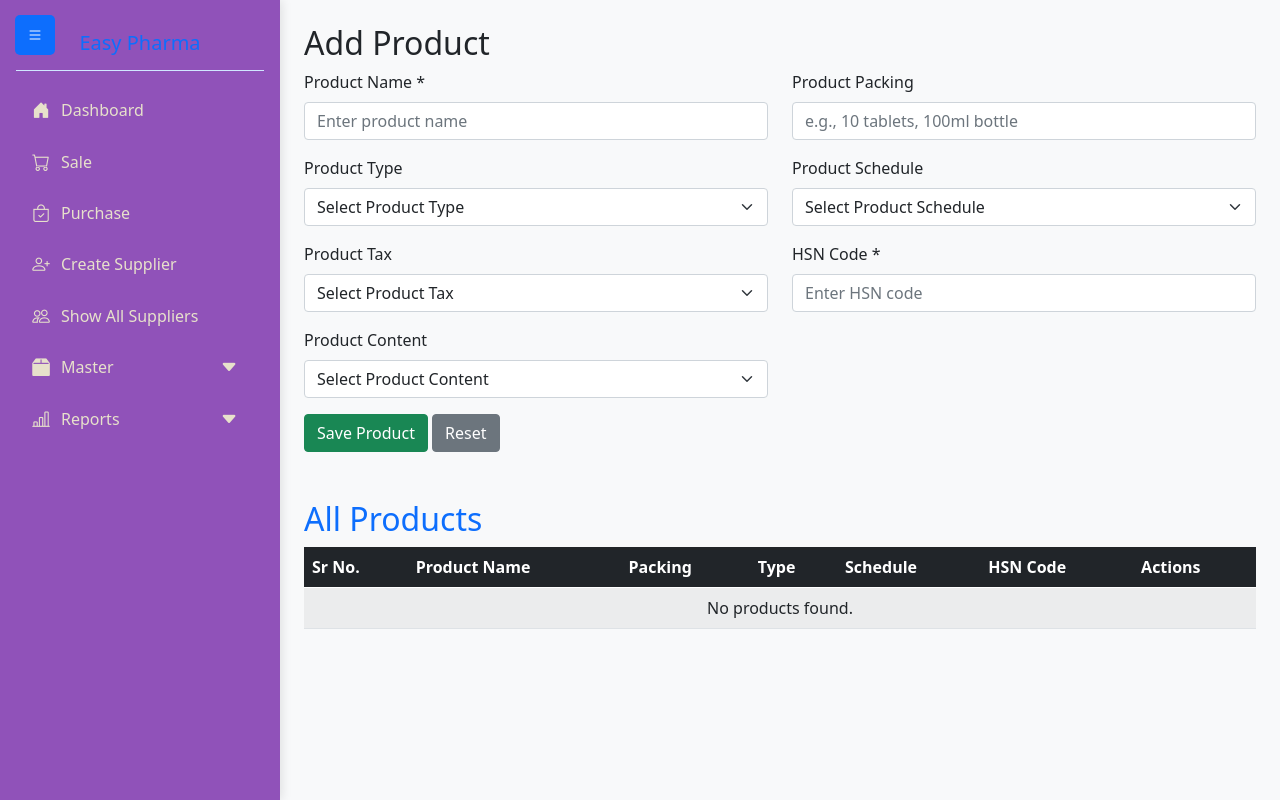
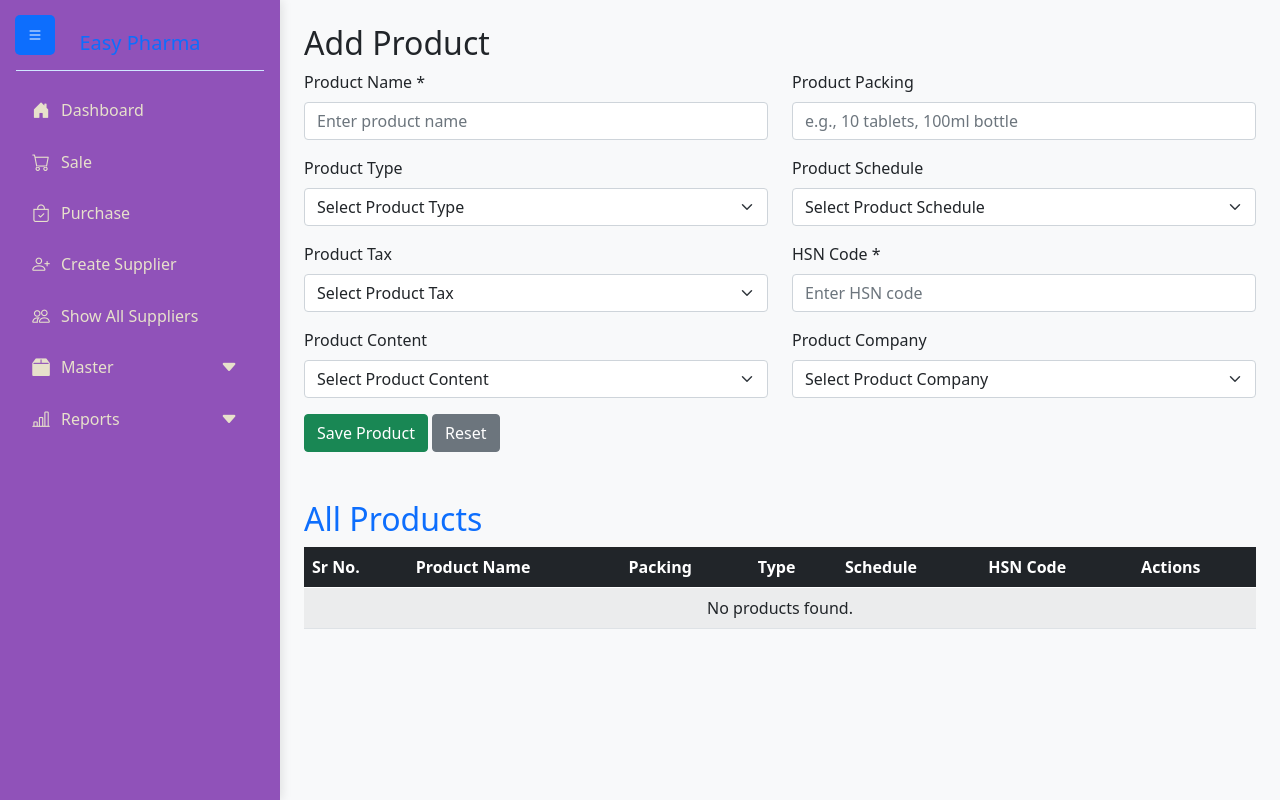
Before and after one commit to farooq1993/easy-pharma, a Django app: page /master/products/ in a window 1280 px wide. Run offline with Django 5.2, Linux system fonts and the light colour scheme; data that the repository does not hold is empty; some libraries are stand-ins or nearby versions.

Commit message:
added compnay name

```diff
--- a/easypharma/templates/masters/product.html
+++ b/easypharma/templates/masters/product.html
@@ -94,6 +94,16 @@
                         <option value="">Select Product Content</option>
                         {% for content in product_contents %}
                             <option value="{{ content.id }}">{{ content.content_name }}</option>
+                        {% endfor %}
+                    </select>
+                </div>
+
+                <div class="col-md-6 mb-3">
+                    <label for="productContent" class="form-label">Product Company</label>
+                    <select class="form-select" id="productContent" name="compny_name">
+                        <option value="">Select Product Company</option>
+                        {% for company in compny_name %}
+                            <option value="{{ company.id }}">{{ company.company_name }}</option>
                         {% endfor %}
                     </select>
                 </div>
--- a/easypharma/views/master.py
+++ b/easypharma/views/master.py
@@ -4,7 +4,7 @@ from django.contrib import messages
 from django.http import JsonResponse
 import json
 
-from easypharma.models.Items import (ProductContent,
+from easypharma.models.Items import (DrugCompnay, ProductContent,
                                      ProductSchedule,
                                      ProductTax, ProductType, Products)
 
@@ -129,6 +129,7 @@ class ProductCreate(View):
             'product_schedules': ProductSchedule.objects.all(),
             'product_taxes': ProductTax.objects.all(),
             'product_contents': ProductContent.objects.all(),
+            'compny_name': DrugCompnay.objects.all(),
         }
         return render(request, self.template_name, context)
 
@@ -141,6 +142,7 @@ class ProductCreate(View):
             product_tax_id = request.POST.get("product_tax")
             product_hsn_code = request.POST.get("product_hsn_code")
             product_content_id = request.POST.get("product_content")
+            compny_name_id = request.POST.get("compny_name")
 
             # Validate required fields
             if not product_name or not product_hsn_code:
@@ -155,7 +157,8 @@ class ProductCreate(View):
                 product_schedule_id=product_schedule_id or None,
                 product_tax_id=product_tax_id or None,
                 product_hsn_code=product_hsn_code,
-                product_content_id=product_content_id or None
+                product_content_id=product_content_id or None,
+                compny_name = compny_name_id or None
             )
 
             messages.success(request, f"Product '{product_name}' added successfully.")
```
